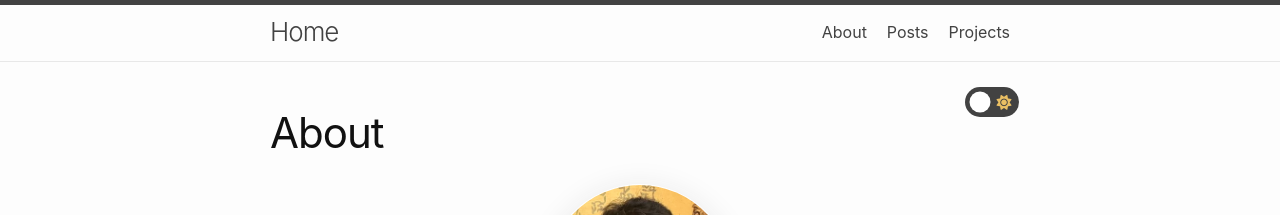
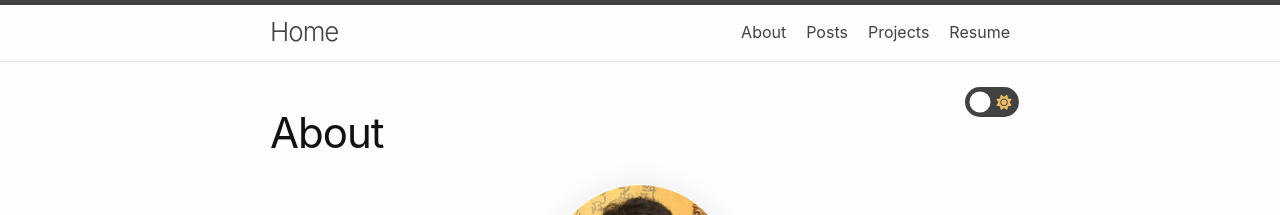
Before and after one commit to escharry/escharry.github.io, a Jekyll site: the page built from about.html, in a window 1280 px wide. Shown: the top 215 px of the page. Built offline with Jekyll 4.4.1, drawn with Linux system fonts in a browser that asks for light colours; nearby versions of some CDN libraries.

Commit message:
Changed cs resume

```diff
--- a/_includes/footer.html
+++ b/_includes/footer.html
@@ -1,5 +1,5 @@
 <footer class="site-footer h-card">
-    <data class="u-url" href="{{ "/" | relative_url }}"></data>
+  <data class="u-url" href="{{ " /" | relative_url }}"></data>
 
   <div class="wrapper">
 
--- /dev/null
+++ b/resume.html
@@ -0,0 +1,5 @@
+---
+layout: page
+title: Resume
+permalink: resume.pdf
+---
```
Also changed, not shown: 2 other files. Lines whose indentation alone changed are shown as unchanged.
